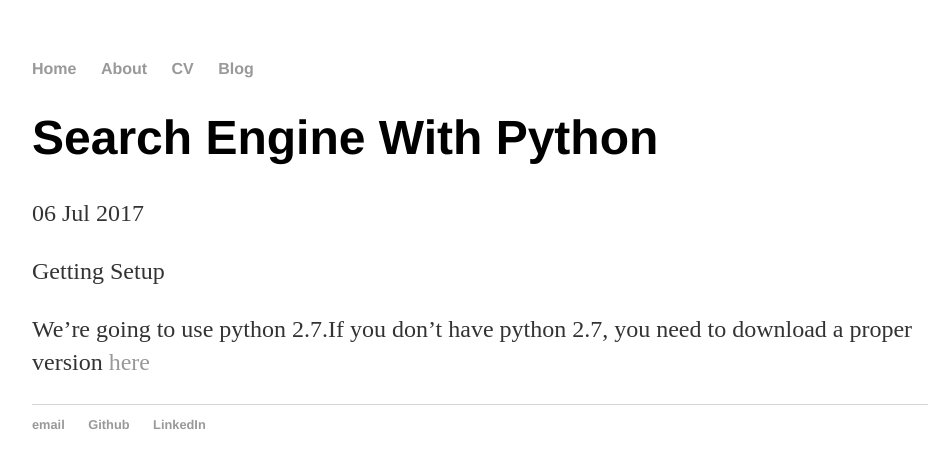
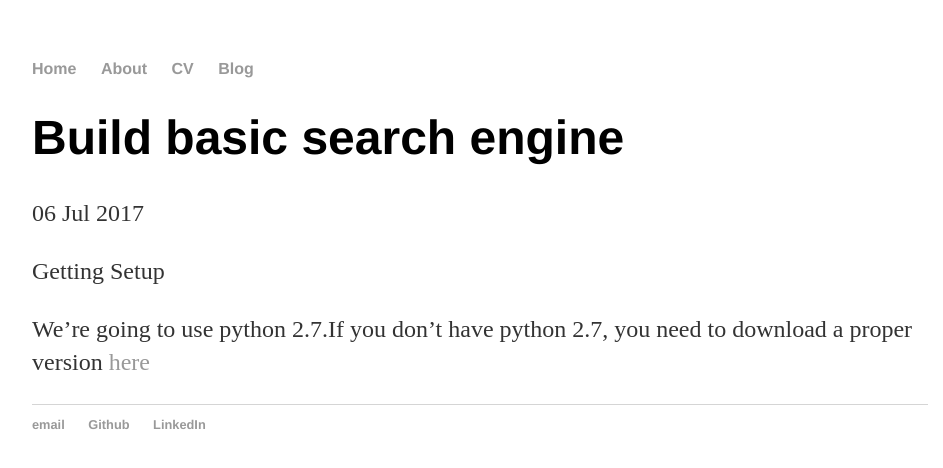
Before and after one commit to summii/summii.github.io, a Jekyll site: the page built from _posts/2017-07-06-search-engine-with-python.md, in a window 1280 px wide. Shown: the top 468 px of the page, without its empty margins (160-1103 px from the left). Built offline with Jekyll 4.4.1, drawn with Linux system fonts in a browser that asks for light colours; our own code applies the rules of GitHub Pages for plain Markdown files.

Commit message:
Update 2017-07-06-search-engine-with-python.md

```diff
--- a/_posts/2017-07-06-search-engine-with-python.md
+++ b/_posts/2017-07-06-search-engine-with-python.md
@@ -1,3 +1,9 @@
+---
+layout: post
+title: "Build basic search engine"
+date: 2017-07-06
+---
+
 Getting Setup
 
 We're going to use python 2.7.If you don't have python 2.7, you need to download a proper version <a href="https://www.python.org/download/releases/2.7.3/">here</a>
```
